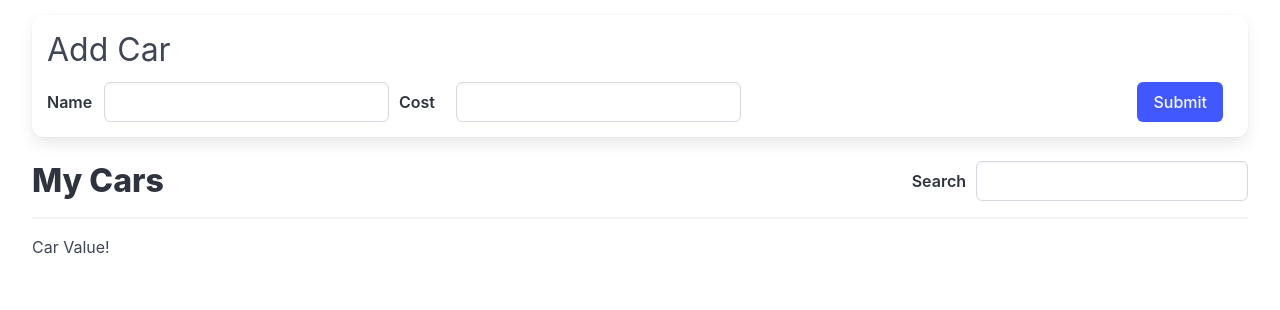
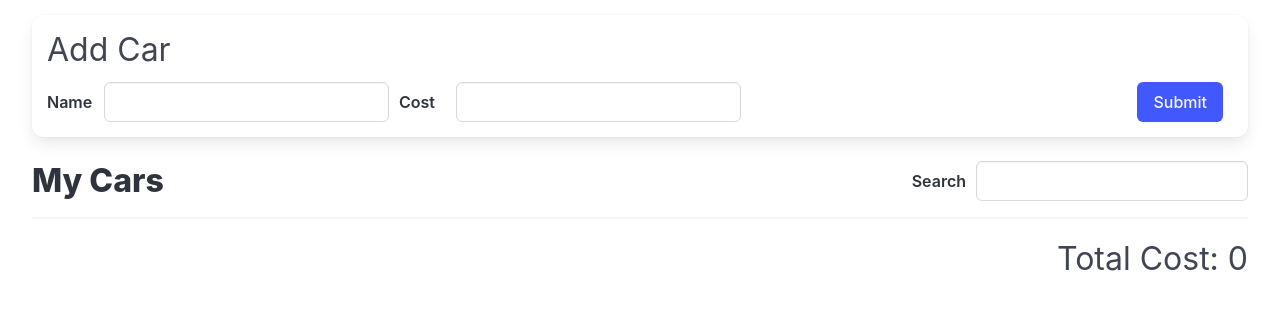
Before and after one commit to danporeda/cars, a React (Create React App) app: page / in a window 1280 px wide. Shown: the top 310 px of the page. Built offline with nearby package versions, Linux system fonts and the light colour scheme.

Commit message:
implemented CarValue logic to display total Cost as derived state from cars.cost and cars.searchTerm

```diff
--- a/src/components/CarList.js
+++ b/src/components/CarList.js
@@ -3,8 +3,10 @@
 
 function CarList() {
   const dispatch = useDispatch();
-  const cars = useSelector((state) => {
-    return state.cars.data
+  const cars = useSelector(({ cars: { data, searchTerm } }) => {
+    return data.filter((car) =>
+      car.name.toLowerCase().includes(searchTerm.toLowerCase())
+    );
   });
 
   const handleCarDelete = (car) => {
--- a/src/components/CarSearch.js
+++ b/src/components/CarSearch.js
@@ -10,7 +10,6 @@
   const handleSearchTermChange = (event) => {
     dispatch(changeSearchTerm(event.target.value));
   }
-  console.log(searchTerm);
 
   return (
     <div className="list-header">
--- a/src/components/CarValue.js
+++ b/src/components/CarValue.js
@@ -1,5 +1,19 @@
+import { useSelector } from 'react-redux';
+
 function CarValue() {
-  return <div>Car Value!</div>
+  const totalcost = useSelector(({ cars: { data, searchTerm }}) => {
+    return data
+      .filter((car) =>
+        car.name.toLowerCase().includes(searchTerm.toLowerCase())
+      )
+      .reduce((acc, car) => acc + car.cost, 0);
+  });
+
+  return (
+    <div className="car-value">
+      Total Cost: {totalcost}
+    </div>
+  );
 }
 
 export default CarValue;
```
